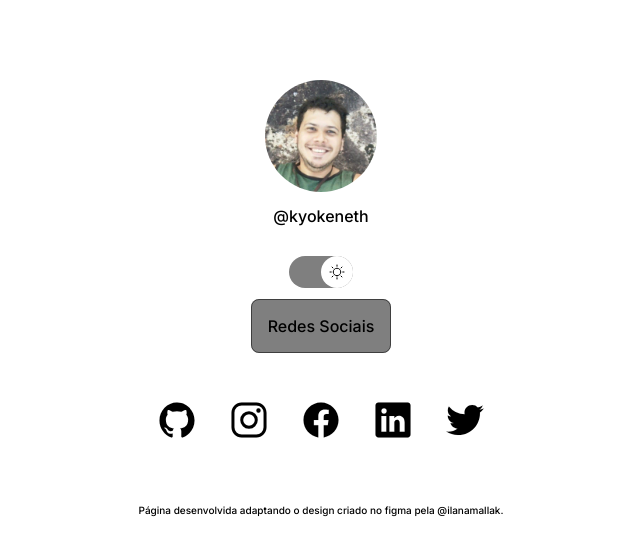
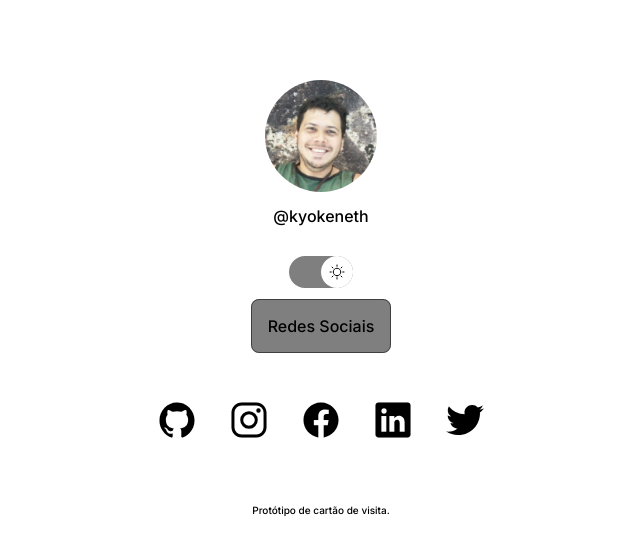
Before and after one commit to kyokeneth/Social-Links, a plain HTML site: page index.html in a window 1280 px wide. Shown: the whole page, without its empty margins (319-959 px from the left). Drawn offline with nearby package versions, Linux system fonts and the light colour scheme.

Commit message:
Atualizar o index.html

```diff
--- a/index.html
+++ b/index.html
@@ -56,7 +56,7 @@
 
         </div>
         <footer>
-            Página desenvolvida adaptando o design criado no figma pela @ilanamallak.
+            Protótipo de cartão de visita.
         </footer>
     </div>
 <script src="./script.js"></script>
```
